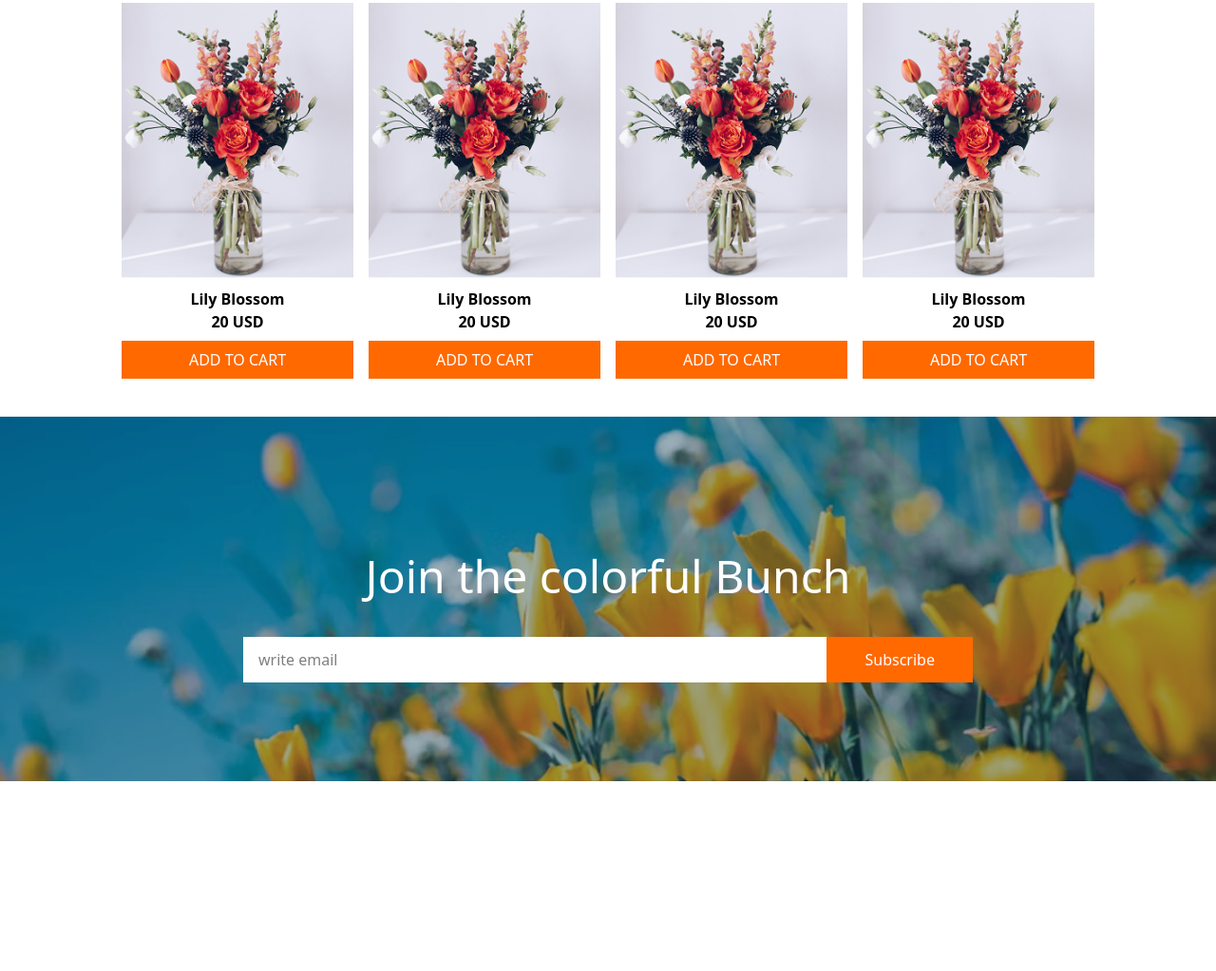
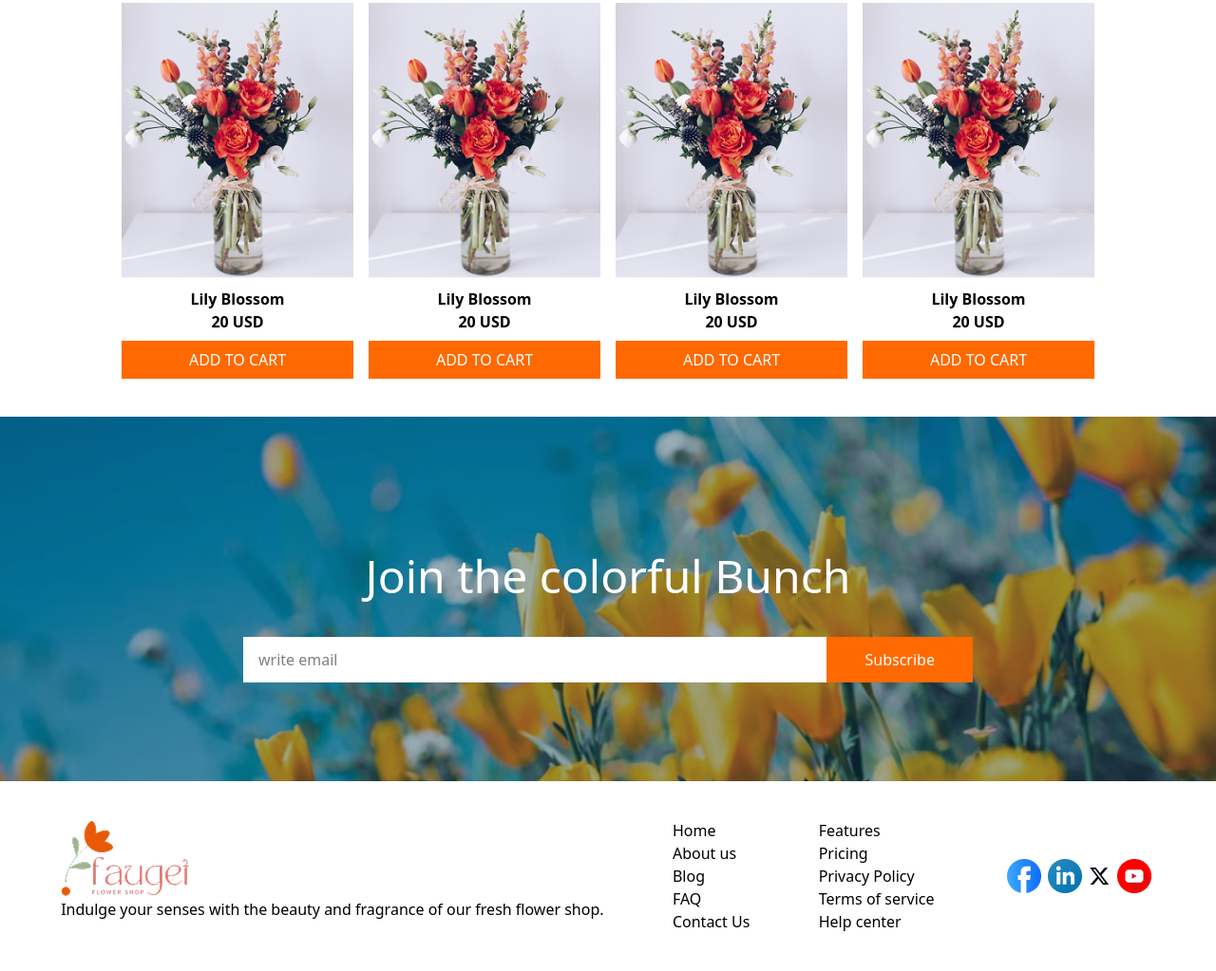
Before and after one commit to bmfaysal33/B12-A2, a plain HTML site: page index.html in a window 1280 px wide. Shown: the part 1049-2072 px from the top of the page at 95% size. Before the commit the page ends 1872 px from the top, so only its background shows below. Drawn offline with nearby package versions, Linux system fonts and the light colour scheme.

Commit message:
footer done

```diff
--- a/index.html
+++ b/index.html
@@ -48,13 +48,10 @@
             variety of fresh flowers that are perfect for any occasion.
           </p>
         </div>
-        <div class=" lg:w-1/2">
+        <div class="lg:w-1/2">
           <img src="assets/hero-flower.png" alt="" />
-
         </div>
-
       </section>
-
     </nav>
 
     <main>
@@ -72,9 +69,9 @@
         </div>
 
         <!-- Cards Container  -->
-        <div class="grid w-11/12 lg:max-w-screen-lg mx-auto grid-cols-2 lg:grid-cols-4 gap-4">
-
-
+        <div
+          class="grid w-11/12 lg:max-w-screen-lg mx-auto grid-cols-2 lg:grid-cols-4 gap-4"
+        >
           <!-- Card 01 -->
           <div class="flex flex-col items-center">
             <div>
@@ -234,23 +231,69 @@
               </button>
             </div>
           </div>
-
-
         </div>
         <!-- Card Ends -->
       </section>
 
-        <!-- Join us section  -->
-      <section class=" text-center flex flex-col items-center justify-center  mt-10 bg-[url(assets/news-letter-bg.png)] bg-cover h-96">
-
-        <h2 class="text-3xl lg:text-5xl my-10 text-white">Join the colorful Bunch</h2>
+      <!-- Join us section  -->
+      <section
+        class="text-center flex flex-col items-center justify-center mt-10 bg-[url(assets/news-letter-bg.png)] bg-cover h-96"
+      >
+        <h2 class="text-3xl lg:text-5xl my-10 text-white">
+          Join the colorful Bunch
+        </h2>
         <div class="w-11/12 lg:w-3/5 mx-auto flex h-12">
-          <input class="bg-white w-4/5 px-4" type="email" name="" placeholder="write email" id="">
-          <button class="bg-orange-500 w-1/5 text-white">Subscribe</button>
+          <input
+            class="bg-white w-4/5 px-4"
+            type="email"
+            name=""
+            placeholder="write email"
+            id=""
+          />
+          <button class="bg-orange-500 w-1/5 text-white ">Subscribe</button>
         </div>
-
       </section>
     </main>
-    <footer></footer>
+
+
+
+    <footer class="flex gap-6 flex-col lg:flex-row justify-around p-10">
+      <div>
+        <div>
+          <img src="assets/logo.png" alt="" />
+        </div>
+        <h2>
+          Indulge your senses with the beauty and fragrance of our fresh flower
+          shop.
+        </h2>
+      </div>
+
+      <div>
+        <ul>
+         <li>Home</li>
+          <li>About us</li>
+          <li>Blog</li>
+          <li>FAQ</li>
+          <li>Contact Us</li>
+        </ul>
+      </div>
+
+      <div>
+        <ul>
+          <li>Features</li>
+          <li>Pricing</li>
+          <li>Privacy Policy</li>
+          <li>Terms of service</li>
+          <li>Help center</li>
+        </ul>
+      </div>
+
+      <div class="flex flex-row justify-around items-center w-40">
+        <div><img src="assets/icon-facebook.png" alt="" /></div>
+        <div><img src="assets/icon-linkedin.png" alt="" /></div>
+        <div><img src="assets/icon-twitter.png" alt="" /></div>
+        <div><img src="assets/icon-youtube.png" alt="" /></div>
+      </div>
+    </footer>
   </body>
 </html>
```
